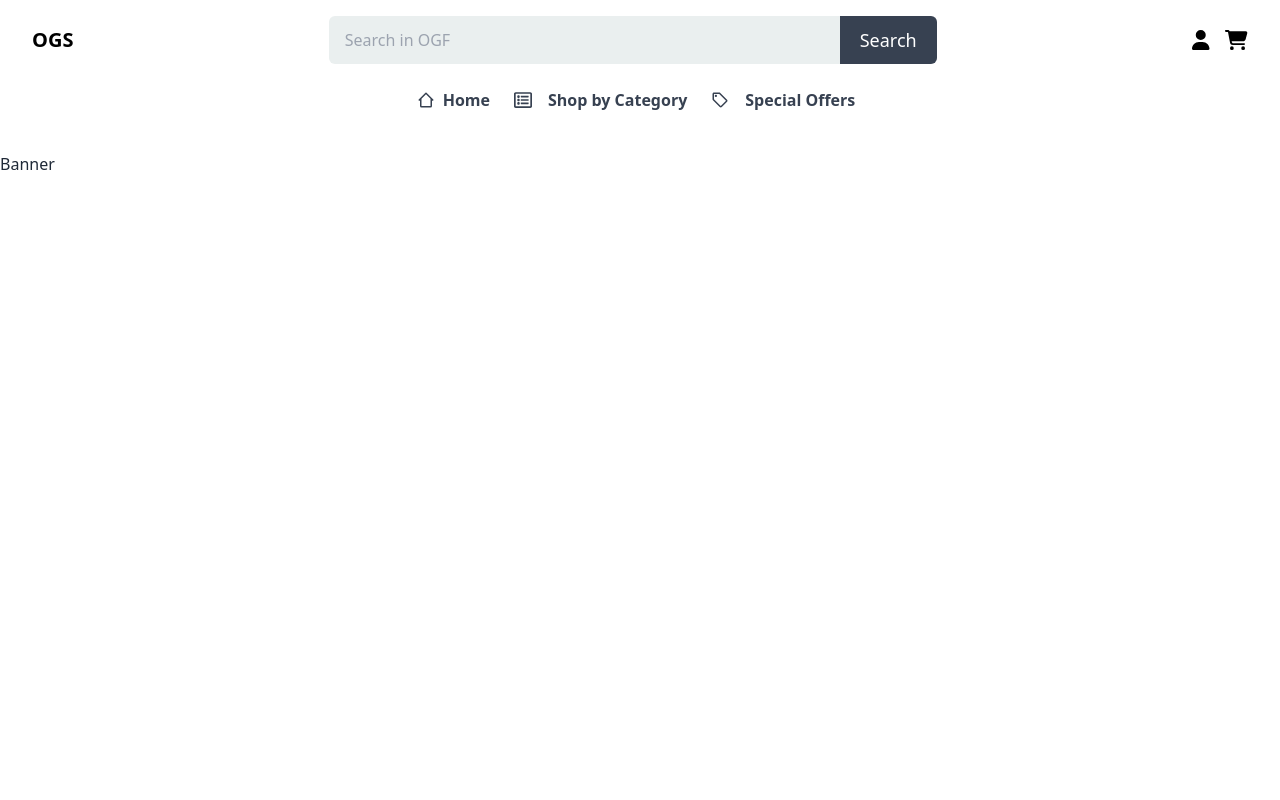
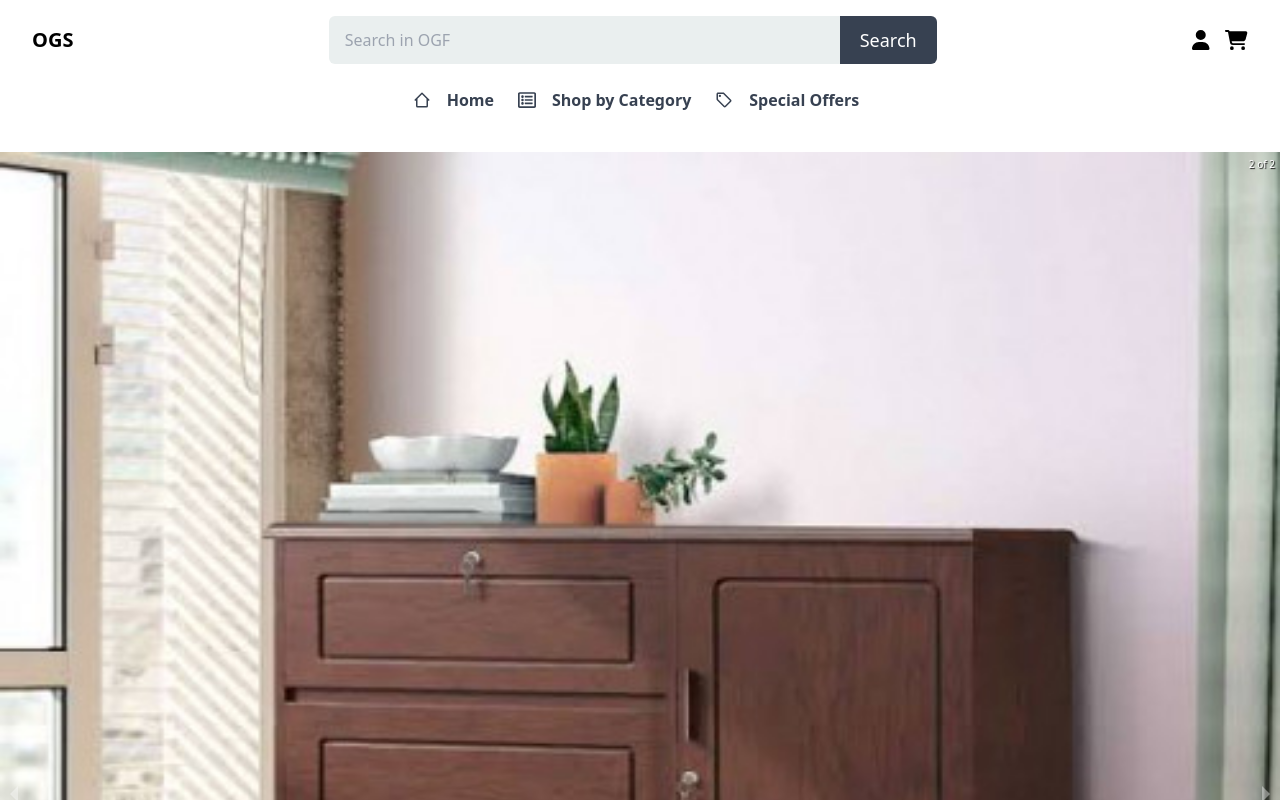
Before and after one commit to Mahmud256/Online-Gift-Shop, a React (Vite) app: page / in a window 1280 px wide. Shown: the top 800 px of the page. Built offline with nearby package versions, Linux system fonts and the light colour scheme.

Commit message:
Include Banner

```diff
--- a/package.json
+++ b/package.json
@@ -18,6 +18,7 @@
     "react": "^18.2.0",
     "react-dom": "^18.2.0",
     "react-icons": "^5.0.1",
+    "react-responsive-carousel": "^3.2.23",
     "react-router-dom": "^6.16.0",
     "sort-by": "^1.2.0"
   },
--- a/src/components/Banner/Banner.jsx
+++ b/src/components/Banner/Banner.jsx
@@ -1,10 +1,20 @@
-import React from 'react';
+import "react-responsive-carousel/lib/styles/carousel.min.css"; // requires a loader
+import { Carousel } from 'react-responsive-carousel';
+import img1 from '../../assets/b1.jpg'
+import img2 from '../../assets/b2.jpeg'
 
 const Banner = () => {
+    const images = [img1, img2];
     return (
-        <div>
-            <h2>Banner</h2>
-        </div>
+        <Carousel showThumbs={false} autoPlay interval={3000} infiniteLoop >
+            {
+                images.map((image, index) =>
+                    <div key={index}>
+                        <img src={image} alt="" />
+                    </div>
+                )
+            }
+        </Carousel>
     );
 };
 
--- a/src/components/Navbar/Navbar.jsx
+++ b/src/components/Navbar/Navbar.jsx
@@ -4,6 +4,7 @@ import { BiHomeAlt2 } from "react-icons/bi";
 import { FaRegListAlt } from "react-icons/fa";
 import { MdOutlineLocalOffer } from "react-icons/md";
 import { faUser, faShoppingCart, faHome, faListAlt, faTags } from '@fortawesome/free-solid-svg-icons';
+import { NavLink } from 'react-router-dom';
 
 function Navbar() {
   const [isHoveredHome, setIsHoveredHome] = useState(false);
@@ -35,6 +36,60 @@ function Navbar() {
     setIsHoveredOffer(false);
   };
 
+  const navlink = <>
+    <div className="flex text-lg justify-center space-x-4 my-4">
+      <NavLink to="/">
+        <a
+          className={`flex items-center text-gray-700`}
+          onMouseEnter={handleMouseEnterHome}
+          onMouseLeave={handleMouseLeaveHome}
+        >
+          {isHoveredHome ? (
+            <FontAwesomeIcon icon={faHome} size="lg" className="mr-2" />
+          ) : (
+            <BiHomeAlt2 className="mr-2" />
+          )}
+
+          <p className='text-base font-bold m-2'>Home</p>
+        </a>
+      </NavLink>
+
+      <NavLink to="/category">
+        <a
+          className={`flex items-center text-gray-700`}
+          onMouseEnter={handleMouseEnterList}
+          onMouseLeave={handleMouseLeaveList}
+        >
+          <span>
+            {isHoveredList ? (
+              <FontAwesomeIcon icon={faListAlt} size="lg" className="mr-2" />
+            ) : (
+              <FaRegListAlt className="mr-2" />
+            )}
+          </span>
+          <p className='text-base font-bold m-2'>Shop by Category</p>
+        </a>
+      </NavLink>
+
+      <NavLink to="/offer">
+        <a
+          className={`flex items-center text-gray-700`}
+          onMouseEnter={handleMouseEnterOffer}
+          onMouseLeave={handleMouseLeaveOffer}
+        >
+          <span>
+            {isHoveredOffer ? (
+              <FontAwesomeIcon icon={faTags} size="lg" className="mr-2" />
+            ) : (
+              <MdOutlineLocalOffer className="mr-2" />
+            )}
+          </span>
+          <p className='text-base font-bold m-2'>Special Offers</p>
+        </a>
+      </NavLink>
+    </div>
+  </>
+
   return (
     <nav className="p-4">
       <div className="max-w-7xl mx-auto px-4">
@@ -60,54 +115,7 @@ function Navbar() {
           </div>
         </div>
         {/* Navbar links */}
-        <div className="flex text-lg justify-center space-x-4 my-4">
-          <a
-            href="#"
-            className={`flex items-center text-gray-700 `}
-            onMouseEnter={handleMouseEnterHome}
-            onMouseLeave={handleMouseLeaveHome}
-          >
-            <span>
-              {isHoveredHome ? (
-                <FontAwesomeIcon icon={faHome} size="lg" className="mr-2" />
-              ) : (
-                <BiHomeAlt2 />
-              )}
-            </span>
-            <p className='text-base font-bold m-2'>Home</p>
-          </a>
-          <a
-            href="#"
-            className={`flex items-center text-gray-700`}
-            onMouseEnter={handleMouseEnterList}
-            onMouseLeave={handleMouseLeaveList}
-          >
-            <span>
-              {isHoveredList ? (
-                <FontAwesomeIcon icon={faListAlt} size="lg" className="mr-2" />
-              ) : (
-                <FaRegListAlt className="mr-2" />
-              )}
-            </span>
-            <p className='text-base font-bold m-2'>Shop by Category</p>
-          </a>
-          <a
-            href="#"
-            className={`flex items-center text-gray-700`}
-            onMouseEnter={handleMouseEnterOffer}
-            onMouseLeave={handleMouseLeaveOffer}
-          >
-            <span>
-              {isHoveredOffer ? (
-                <FontAwesomeIcon icon={faTags} size="lg" className="mr-2" />
-              ) : (
-                <MdOutlineLocalOffer className="mr-2" />
-              )}
-            </span>
-            <p className='text-base font-bold m-2'>Special Offers</p>
-          </a>
-
-        </div>
+        {navlink}
       </div>
     </nav>
   );
--- a/src/layout/Layout.jsx
+++ b/src/layout/Layout.jsx
@@ -8,7 +8,6 @@ const Layout = () => {
         <div>
             <Navbar></Navbar>
             <Outlet></Outlet>
-            <Banner></Banner>
         </div>
     );
 };
--- /dev/null
+++ b/src/page/Category/Category.jsx
@@ -0,0 +1,11 @@
+import React from 'react';
+
+const Category = () => {
+    return (
+        <div>
+            <h2>Category</h2>
+        </div>
+    );
+};
+
+export default Category;
--- /dev/null
+++ b/src/page/Home/Home.jsx
@@ -0,0 +1,12 @@
+import React from 'react';
+import Banner from '../../components/Banner/Banner';
+
+const Home = () => {
+    return (
+        <div>
+            <Banner></Banner>
+        </div>
+    );
+};
+
+export default Home;
```
Also changed, not shown: src/routes/Routes.jsx (+10 -4 lines), 1 other file (tests, documents, lock files or other folders).
